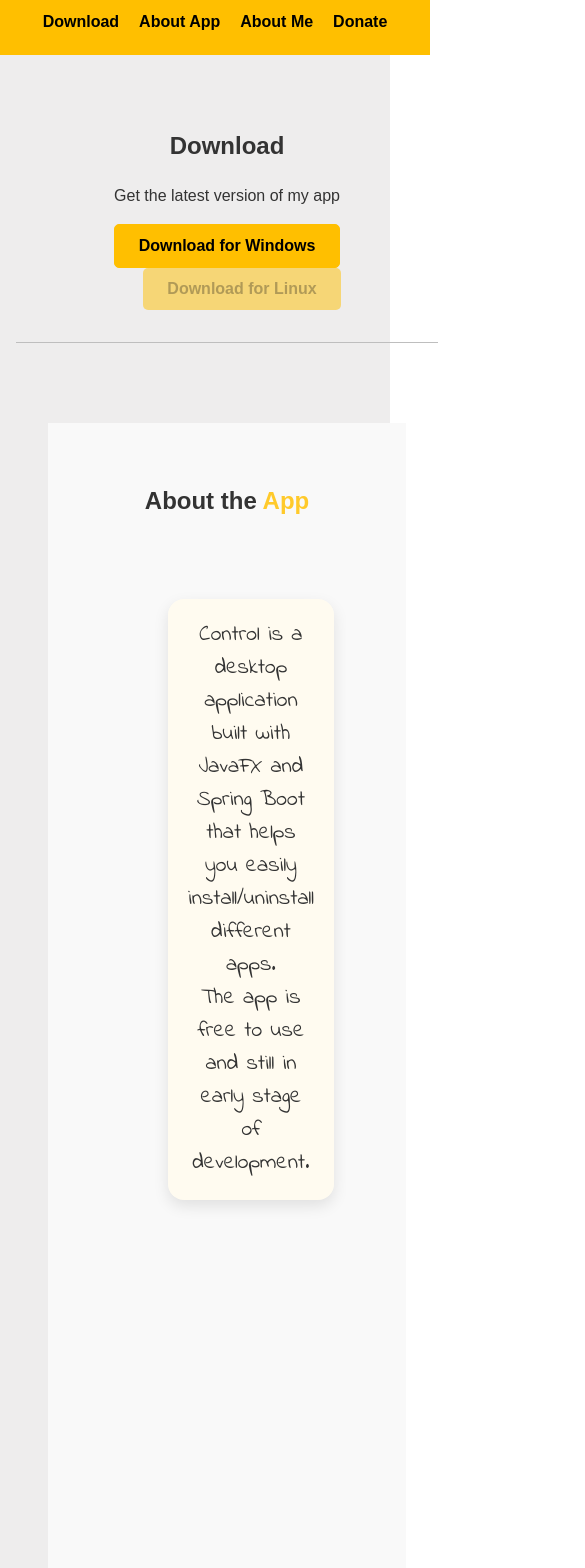
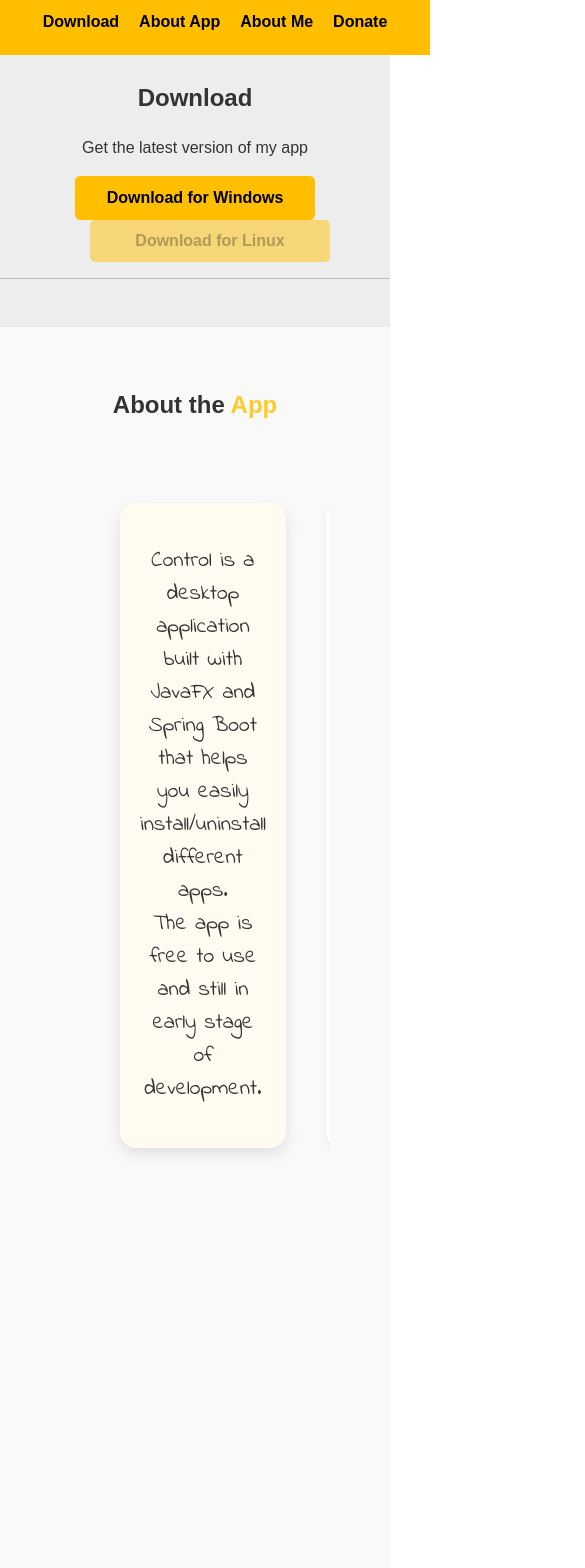
Before and after one commit to growni/control-app-react, a React (Vite) app in the folder control-react-app/: page / in a window 390 px wide. Shown: the top 1568 px of the page, 585 px wide, since content can reach past the window. Built offline with nearby package versions, Linux system fonts and the light colour scheme.

Commit message:
Fixed extra padding excess padding on the right side

```diff
--- a/control-react-app/src/App.css
+++ b/control-react-app/src/App.css
@@ -6,6 +6,7 @@ body {
   color: #333;
   margin: 0;
   padding-top: 60px;
+
 }
 
 #root {
@@ -38,7 +39,6 @@ nav a:hover {
 }
 
 .section {
-  padding: 2em;
   border-bottom: 1px solid rgb(190, 190, 190);
   text-align: center;
   width: 100%;
@@ -53,6 +53,7 @@ nav a:hover {
   font-weight: bold;
   cursor: pointer;
   border-radius: 5px;
+  width: 15rem;
 }
 
 #download-windows:hover {
@@ -65,25 +66,6 @@ footer {
   background-color: #ccc;
   padding: 1em;
   text-align: center;
-}
-
-.about-app-p {
-  padding: 0px;
-  margin: 0px;
-}
-
-.about-me-p {
-  padding: 0px;
-  margin: 0px;
-}
-
-.about-app-img {
-  width: 600px;
-}
-
-.about-me-img {
-  width: 150px;
-  border-radius: 50%;
 }
 
 .donate_img {
@@ -123,6 +105,10 @@ footer {
   color: #333;
 }
 
+#download {
+  padding-bottom: 1rem;
+}
+
 #download-linux {
   margin-left: 30px;
   background: rgba(255,191,0,0.5);
@@ -133,38 +119,3 @@ footer {
   cursor: default;
   border: 0px solid #ffca2b;
 }
-
-@media (max-width: 600px) {
-  nav {
-    flex-direction: column;
-    align-items: center;
-  }
-
-  main {
-    padding: 1rem;
-  }
-
-  .reset-container {
-    margin: 1rem;
-    padding: 1.5rem;
-  }
-
-  .about-app-img {
-    width: 100%;
-    max-width: 95vw;
-    height: auto;
-  }
-
-  .donate_img {
-    display: none;
-  }
-
-  .donate-link {
-    display: block;
-    margin: 1rem auto;
-    font-weight: bold;
-    text-align: center;
-    color: #ffbf00;
-    text-decoration: underline;
-  }
-}
--- a/control-react-app/src/components/AboutApp.jsx
+++ b/control-react-app/src/components/AboutApp.jsx
@@ -28,6 +28,14 @@ const AboutApp = () => {
     speed: 500,
     slidesToShow: 1,
     slidesToScroll: 1,
+    responsive: [
+      {
+        breakpoint: 768,
+        settings: {
+          slidesToShow: 1, // still 1, but you'll render fewer items per slide
+        }
+      }
+    ],
     beforeChange: (oldIndex, newIndex) => {
       setCurrentSlide(newIndex);
     },
--- a/control-react-app/src/styles/About.css
+++ b/control-react-app/src/styles/About.css
@@ -37,6 +37,15 @@
   align-items: center;
 }
 
+.about-app-img {
+  width: 600px;
+}
+
+.about-me-img {
+  width: 150px;
+  border-radius: 50%;
+}
+
 .slide-content {
   display: flex;
   flex-direction: row; /* Horizontal layout */
@@ -45,6 +54,8 @@
   padding: 40px 60px;
   gap: 40px;
   flex-wrap: nowrap; /* Prevent wrapping */
+  max-width: 100%;
+  overflow:hidden;
 }
 
 .carousel-item {
```
